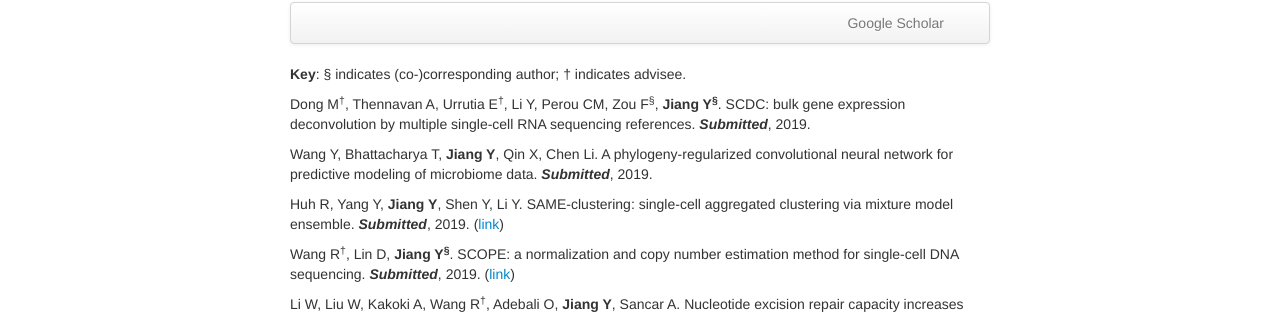
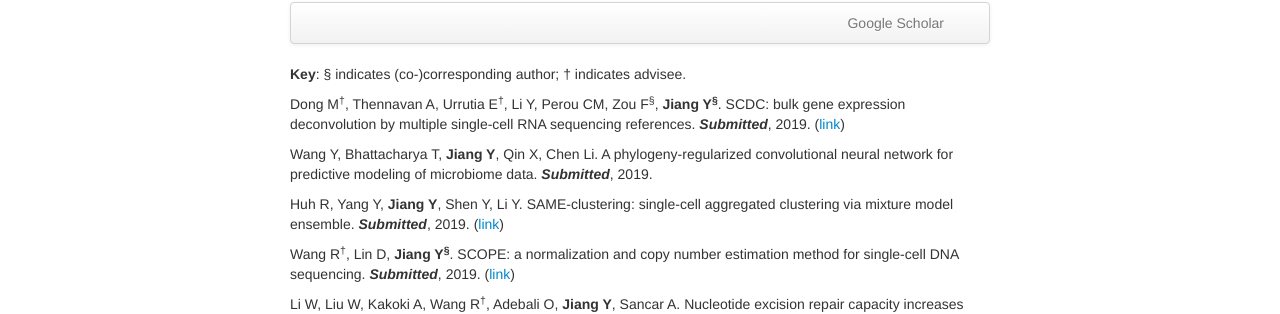
Before and after one commit to yuchaojiang/yuchaojiang.github.io, a Jekyll site: the page built from pages/pubs.md, in a window 1280 px wide. Shown: the part 150-464 px from the top of the page. Built offline with Jekyll 4.4.1, drawn with Linux system fonts in a browser that asks for light colours.

Commit message:
Update pubs.md

```diff
--- a/pages/pubs.md
+++ b/pages/pubs.md
@@ -14,7 +14,7 @@ description: Yuchao Jiang's publications
 
 **Key**: &sect; indicates (co-)corresponding author; &dagger; indicates advisee.
 
-Dong M<sup>&dagger;</sup>, Thennavan A, Urrutia E<sup>&dagger;</sup>, Li Y, Perou CM, Zou F<sup>&sect;</sup>, **Jiang Y<sup>&sect;</sup>**. SCDC: bulk gene expression deconvolution by multiple single-cell RNA sequencing references. ***Submitted***, 2019.
+Dong M<sup>&dagger;</sup>, Thennavan A, Urrutia E<sup>&dagger;</sup>, Li Y, Perou CM, Zou F<sup>&sect;</sup>, **Jiang Y<sup>&sect;</sup>**. SCDC: bulk gene expression deconvolution by multiple single-cell RNA sequencing references. ***Submitted***, 2019. ([link](https://www.biorxiv.org/content/10.1101/743591v1))
 
 Wang Y, Bhattacharya T, **Jiang Y**, Qin X, Chen Li. A phylogeny-regularized convolutional neural network for predictive modeling of microbiome data. ***Submitted***, 2019.
 
```
